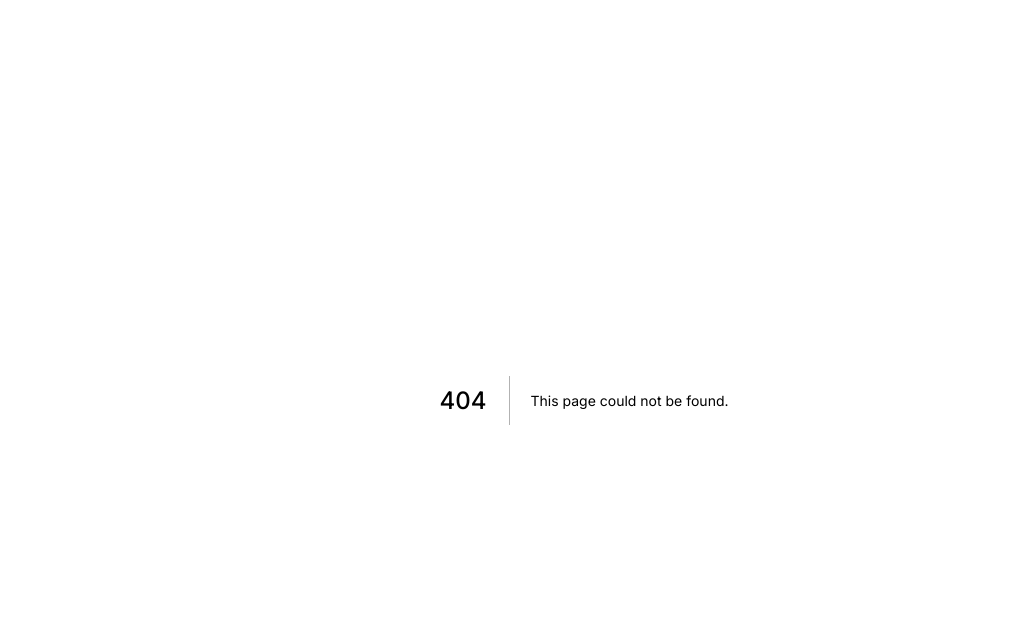
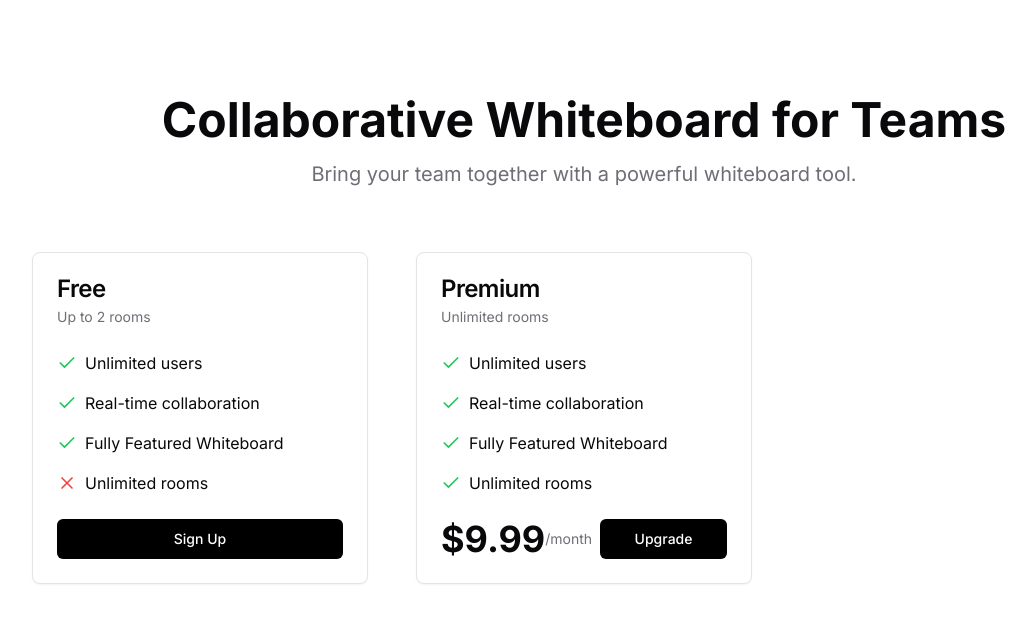
Before and after one commit to AssaadHalabi/Collaborative-Whiteboard, a Next.js app in the folder Frontend/: page /pricing in a window 1280 px wide. Before the commit this address had no page. Shown: the top 622 px of the page, without its empty margins (56-1092 px from the left). Built offline with nearby package versions, Linux system fonts and the light colour scheme.

Commit message:
feat: Add pricing component and page

```diff
--- /dev/null
+++ b/Frontend/app/pricing/page.tsx
@@ -0,0 +1,3 @@
+
+
+export { default } from "@/components/pricing/pricing";
--- /dev/null
+++ b/Frontend/components/pricing/CheckIcon.tsx
@@ -0,0 +1,18 @@
+export function CheckIcon(props) {
+  return (
+    <svg
+      {...props}
+      xmlns="http://www.w3.org/2000/svg"
+      width="24"
+      height="24"
+      viewBox="0 0 24 24"
+      fill="none"
+      stroke="currentColor"
+      strokeWidth="2"
+      strokeLinecap="round"
+      strokeLinejoin="round"
+    >
+      <path d="M20 6 9 17l-5-5" />
+    </svg>
+  );
+}
--- /dev/null
+++ b/Frontend/components/pricing/XIcon.tsx
@@ -0,0 +1,19 @@
+export function XIcon(props) {
+  return (
+    <svg
+      {...props}
+      xmlns="http://www.w3.org/2000/svg"
+      width="24"
+      height="24"
+      viewBox="0 0 24 24"
+      fill="none"
+      stroke="currentColor"
+      strokeWidth="2"
+      strokeLinecap="round"
+      strokeLinejoin="round"
+    >
+      <path d="M18 6 6 18" />
+      <path d="m6 6 12 12" />
+    </svg>
+  );
+}
--- /dev/null
+++ b/Frontend/components/pricing/pricing.tsx
@@ -0,0 +1,84 @@
+import { Card, CardHeader, CardTitle, CardDescription, CardContent, CardFooter } from "@/components/ui/card"
+import { Button } from "@/components/ui/button"
+import { CheckIcon } from "./CheckIcon"
+import { XIcon } from "./XIcon"
+
+export function Pricing() {
+  return (
+    <div className="w-full max-w-6xl mx-auto py-12 md:py-20 lg:py-24 px-4 md:px-6">
+      <div className="grid gap-8 md:gap-12 lg:gap-16">
+        <div className="text-center space-y-4">
+          <h1 className="text-3xl md:text-4xl lg:text-5xl font-bold">Collaborative Whiteboard for Teams</h1>
+          <p className="text-muted-foreground text-lg md:text-xl">
+            Bring your team together with a powerful whiteboard tool.
+          </p>
+        </div>
+        <div className="grid md:grid-cols-2 lg:grid-cols-3 gap-6 md:gap-8 lg:gap-12">
+          <Card>
+            <CardHeader>
+              <CardTitle>Free</CardTitle>
+              <CardDescription>Up to 2 rooms</CardDescription>
+            </CardHeader>
+            <CardContent>
+              <div className="space-y-4">
+                <div className="flex items-center gap-2">
+                  <CheckIcon className="w-5 h-5 text-green-500" />
+                  <span>Unlimited users</span>
+                </div>
+                <div className="flex items-center gap-2">
+                  <CheckIcon className="w-5 h-5 text-green-500" />
+                  <span>Real-time collaboration</span>
+                </div>
+                <div className="flex items-center gap-2">
+                  <CheckIcon className="w-5 h-5 text-green-500" />
+                  <span>Fully Featured Whiteboard</span>
+                </div>
+                <div className="flex items-center gap-2">
+                  <XIcon className="w-5 h-5 text-red-500" />
+                  <span>Unlimited rooms</span>
+                </div>
+              </div>
+            </CardContent>
+            <CardFooter>
+              <Button className="bg-black text-white w-full">Sign Up</Button>
+            </CardFooter>
+          </Card>
+          <Card>
+            <CardHeader>
+              <CardTitle>Premium</CardTitle>
+              <CardDescription>Unlimited rooms</CardDescription>
+            </CardHeader>
+            <CardContent>
+              <div className="space-y-4">
+                <div className="flex items-center gap-2">
+                  <CheckIcon className="w-5 h-5 text-green-500" />
+                  <span>Unlimited users</span>
+                </div>
+                <div className="flex items-center gap-2">
+                  <CheckIcon className="w-5 h-5 text-green-500" />
+                  <span>Real-time collaboration</span>
+                </div>
+                <div className="flex items-center gap-2">
+                  <CheckIcon className="w-5 h-5 text-green-500" />
+                  <span>Fully Featured Whiteboard</span>
+                </div>
+                <div className="flex items-center gap-2">
+                  <CheckIcon className="w-5 h-5 text-green-500" />
+                  <span>Unlimited rooms</span>
+                </div>
+              </div>
+            </CardContent>
+            <CardFooter className="flex flex-row items-center justify-between">
+              <div className="text-4xl font-bold">$9.99</div>
+              <div className="text-sm text-muted-foreground">/month</div>
+              <Button className="bg-black text-white w-full ml-2">Upgrade</Button>
+            </CardFooter>
+          </Card>
+        </div>
+      </div>
+    </div>
+  )
+}
+
+
+export default Pricing;
--- /dev/null
+++ b/Frontend/components/ui/card.tsx
@@ -0,0 +1,79 @@
+import * as React from "react"
+
+import { cn } from "@/lib/utils"
+
+const Card = React.forwardRef<
+  HTMLDivElement,
+  React.HTMLAttributes<HTMLDivElement>
+>(({ className, ...props }, ref) => (
+  <div
+    ref={ref}
+    className={cn(
+      "rounded-lg border bg-card text-card-foreground shadow-sm",
+      className
+    )}
+    {...props}
+  />
+))
+Card.displayName = "Card"
+
+const CardHeader = React.forwardRef<
+  HTMLDivElement,
+  React.HTMLAttributes<HTMLDivElement>
+>(({ className, ...props }, ref) => (
+  <div
+    ref={ref}
+    className={cn("flex flex-col space-y-1.5 p-6", className)}
+    {...props}
+  />
+))
+CardHeader.displayName = "CardHeader"
+
+const CardTitle = React.forwardRef<
+  HTMLParagraphElement,
+  React.HTMLAttributes<HTMLHeadingElement>
+>(({ className, ...props }, ref) => (
+  <h3
+    ref={ref}
+    className={cn(
+      "text-2xl font-semibold leading-none tracking-tight",
+      className
+    )}
+    {...props}
+  />
+))
+CardTitle.displayName = "CardTitle"
+
+const CardDescription = React.forwardRef<
+  HTMLParagraphElement,
+  React.HTMLAttributes<HTMLParagraphElement>
+>(({ className, ...props }, ref) => (
+  <p
+    ref={ref}
+    className={cn("text-sm text-muted-foreground", className)}
+    {...props}
+  />
+))
+CardDescription.displayName = "CardDescription"
+
+const CardContent = React.forwardRef<
+  HTMLDivElement,
+  React.HTMLAttributes<HTMLDivElement>
+>(({ className, ...props }, ref) => (
+  <div ref={ref} className={cn("p-6 pt-0", className)} {...props} />
+))
+CardContent.displayName = "CardContent"
+
+const CardFooter = React.forwardRef<
+  HTMLDivElement,
+  React.HTMLAttributes<HTMLDivElement>
+>(({ className, ...props }, ref) => (
+  <div
+    ref={ref}
+    className={cn("flex items-center p-6 pt-0", className)}
+    {...props}
+  />
+))
+CardFooter.displayName = "CardFooter"
+
+export { Card, CardHeader, CardFooter, CardTitle, CardDescription, CardContent }
```
